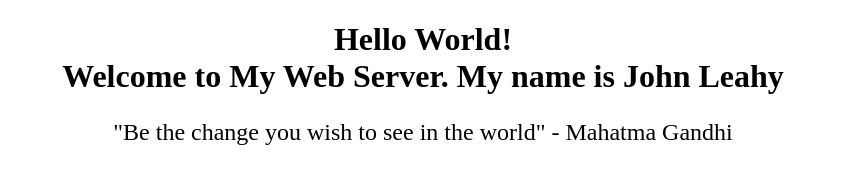
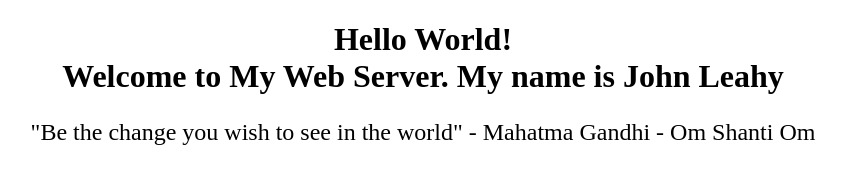
Before and after one commit to John88Bass/John88Bass, a plain HTML site: page project1/Index.html in a window 1280 px wide. Shown: the whole page, without its empty margins (217-1062 px from the left). Drawn offline with Linux system fonts and the light colour scheme.

Commit message:
Index.html

```diff
--- a/project1/Index.html
+++ b/project1/Index.html
@@ -16,7 +16,7 @@
 
       Welcome to My Web Server. My name is John Leahy</h1>
 
-      <p style="text-align: center; font-size: 24px;">"Be the change you wish to see in the world" - Mahatma Gandhi</p>
+      <p style="text-align: center; font-size: 24px;">"Be the change you wish to see in the world" - Mahatma Gandhi - Om Shanti Om</p>
 
   </body>
 
```
